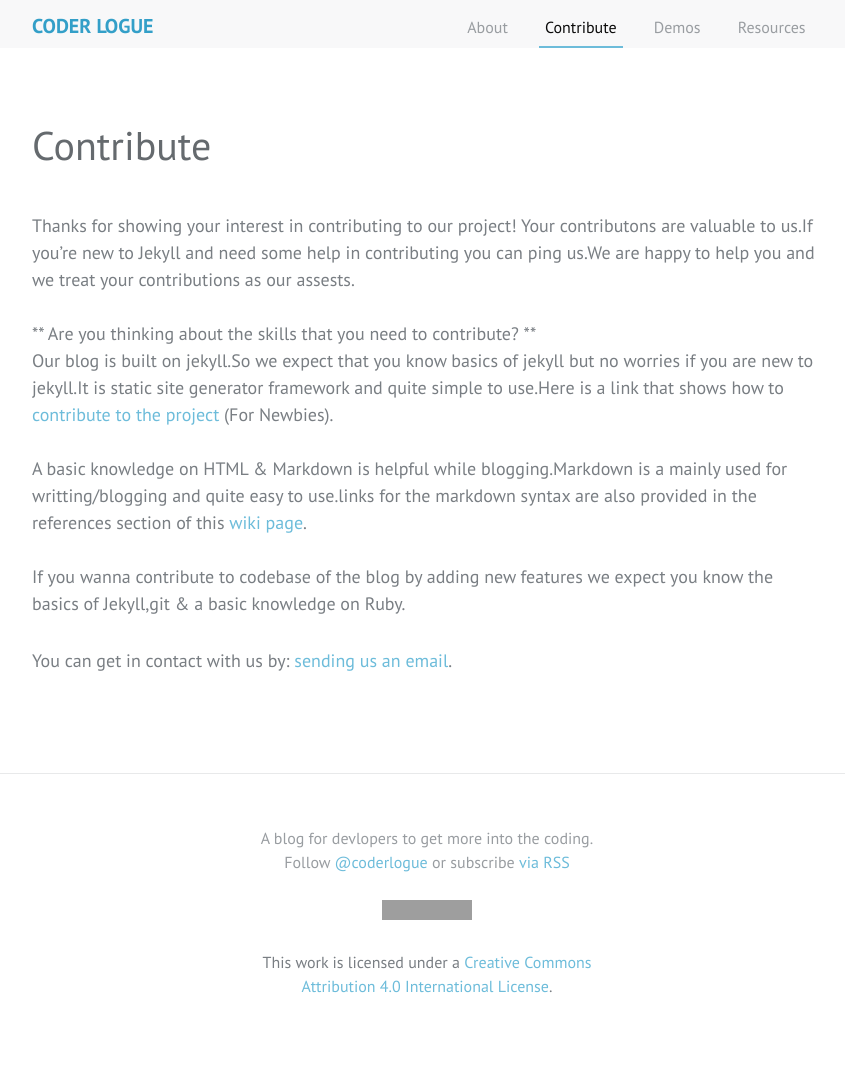
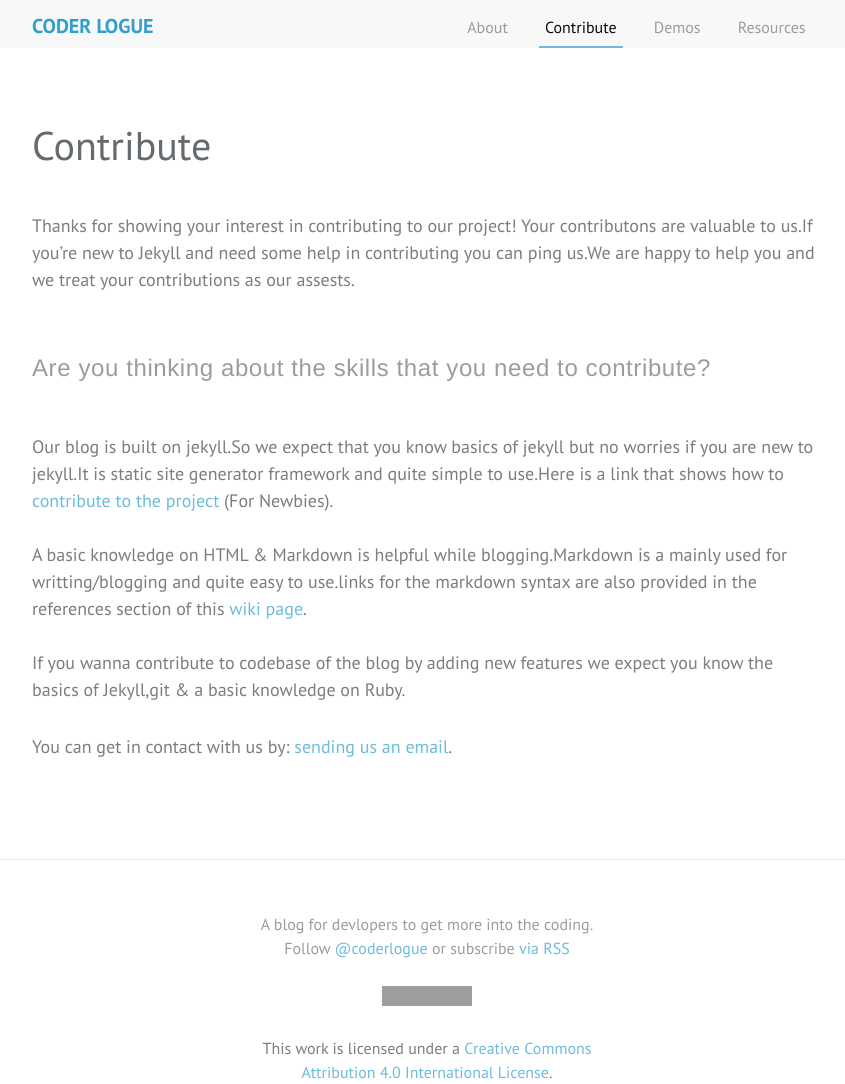
Before and after one commit to coderlogue/coderlogue.github.io, a Jekyll site: the page built from contribute.md, in a window 1280 px wide. Shown: the whole page, without its empty margins (213-1058 px from the left). Built offline with Jekyll 4.4.1, drawn with Linux system fonts in a browser that asks for light colours; comment, search, counter and statistics services are not loaded; before the commit the page ends 998 px from its top, so only the background shows below that; grey boxes are pictures that could not be loaded.

```diff
--- a/contribute.md
+++ b/contribute.md
@@ -5,7 +5,7 @@ permalink: /contribute/
 
 Thanks for showing your interest in contributing to our project! Your contributons are valuable to us.If you’re new to Jekyll  and need some help in contributing you can ping us.We are happy to help you and we treat your contributions as our assests.
 <br/><br/>
-** Are you thinking about the  skills that you need to contribute? ** <br/>
+<h2> Are you thinking about the  skills that you need to contribute? </h2> <br/>
 Our blog is built on jekyll.So we expect that you know basics of jekyll but no worries if you are new to jekyll.It is static site generator framework and quite simple to use.Here is a link that shows how to [contribute to the project](https://github.com/coderlogue/coderlogue.github.io/wiki/Contribute) (For Newbies).<br/><br/>A basic knowledge on HTML & Markdown is helpful while blogging.Markdown is a mainly used for writting/blogging and quite easy to use.links for the markdown syntax are also provided in the references section of this [wiki page](https://github.com/coderlogue/coderlogue.github.io/wiki/Contribute).
 <br/><br/>
 If you wanna contribute to codebase of the blog by adding new features we expect you know the basics of Jekyll,git & a basic knowledge on Ruby. <br/>
```
